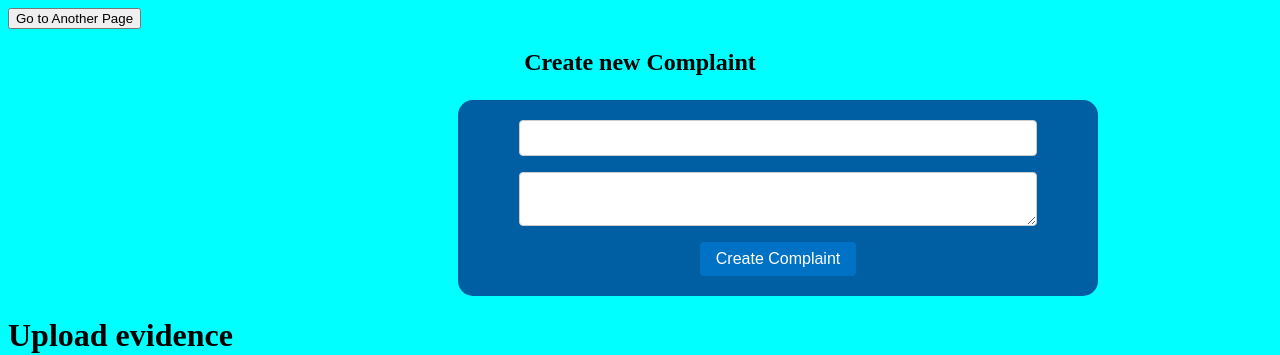
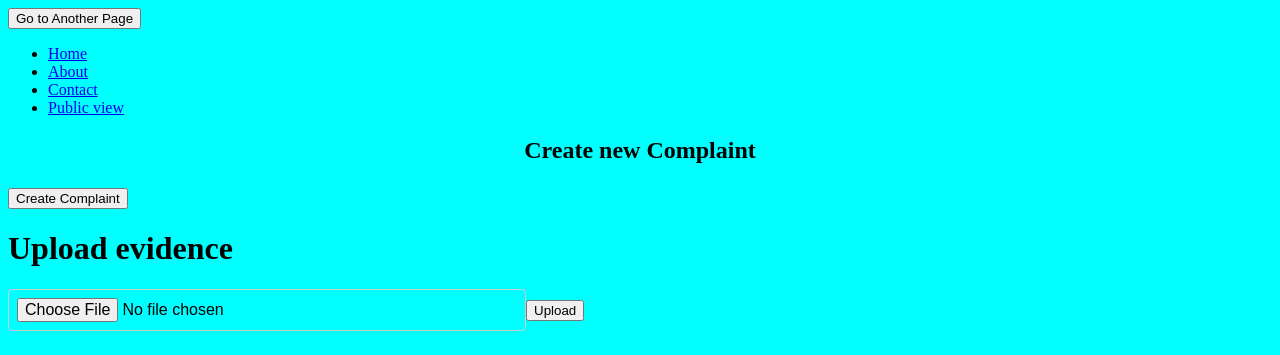
Before and after one commit to AnjanaPasinduMadushan/AF_Assignment, a React (Vite) app in the folder Frontend/: page / in a window 1280 px wide. Shown: the top 355 px of the page. Built offline with nearby package versions, Linux system fonts and the light colour scheme; no server answers.

Commit message:
resolve small isuues

```diff
--- a/Frontend/package.json
+++ b/Frontend/package.json
@@ -13,6 +13,7 @@
     "axios": "^1.4.0",
     "react": "^18.2.0",
     "react-dom": "^18.2.0",
+    "react-router-dom": "^6.11.1",
     "zustand": "^4.3.8"
   },
   "devDependencies": {
--- a/Frontend/src/App.jsx
+++ b/Frontend/src/App.jsx
@@ -6,6 +6,7 @@ import Complaints from "./components/Complaints";
 import UpdateForm from "./components/UpdateForm";
 import CreateForm from "./components/CreateForm";
 import Upload from "./components/Upload";
+import Navbar from "./components/Navbar";
 // import Upload from "./Upload";
 
 function App() {
@@ -30,6 +31,7 @@ function App() {
 
 <button onClick={handleClick}>Go to Another Page</button>
 
+<Navbar/>
 
       <CreateForm />
       <Upload/>
@@ -39,6 +41,7 @@ function App() {
 
 
 
+
     </div>
   );
 }
--- a/Frontend/src/components/Complaint.jsx
+++ b/Frontend/src/components/Complaint.jsx
@@ -33,7 +33,7 @@ export default function Complaint({ complaint }) {
 
   return (
     <div className="div2" key={complaint._id}>
-      <h2>Title</h2>
+      <h2>Complaint Heading</h2>
       <h3>{complaint.title}</h3>
       <h2>Description</h2>
       <h3>{complaint.body}</h3>
--- a/Frontend/src/components/CreateForm.jsx
+++ b/Frontend/src/components/CreateForm.jsx
@@ -1,23 +1,42 @@
 import complaintsStore from "../stores/complaintsStore";
-import '../asset/CreateForm.css';
-import React, { useState } from 'react';
+import "../asset/CreateForm.css";
+import React, { useState, useEffect } from "react";
 
 export default function CreateForm() {
-
   const [clickTime, setClickTime] = useState(null);
+  const [showForm, setShowForm] = useState(false);
 
   const handleClick = () => {
     const time = new Date();
     setClickTime(time.toLocaleTimeString());
+    setShowForm(true);
   };
 
   const complaintStore = complaintsStore();
+
+  useEffect(() => {
+    let timer = null;
+    if (showForm) {
+      timer = setTimeout(() => {
+        setShowForm(false);
+      }, 6000); // hide form after 1 minute (60,000 milliseconds)
+    }
+    return () => {
+      clearTimeout(timer);
+    };
+  }, [showForm]);
 
   if (complaintStore.updateForm._id) return <></>;
 
   return (
     <div className="form">
       <h2>Create new Complaint</h2>
+      {!showForm && (
+        <button onClick={handleClick} type="button">
+          Create Complaint
+        </button>
+      )}
+      {showForm && (
         <form onSubmit={complaintStore.createComplaint}>
           <input
             onChange={complaintStore.updateCreateFormField}
@@ -29,13 +48,12 @@ export default function CreateForm() {
             value={complaintStore.createForm.body}
             name="body"
           />
-        <button onClick={handleClick} type="submit" >Create Complaint</button>
+          <button type="submit">Submit</button>
+        </form>
+      )}
       <div>
         {clickTime && <p>Last post created at {clickTime}</p>}
       </div>
-      </form>
-
-
     </div>
   );
 }
--- /dev/null
+++ b/Frontend/src/components/Navbar.jsx
@@ -0,0 +1,16 @@
+import React from 'react';
+
+function Navbar() {
+  return (
+    <nav>
+      <ul>
+        <li><a href="/">Home</a></li>
+        <li><a href="/about">About</a></li>
+        <li><a href="/contact">Contact</a></li>
+        <li><a href="/contact">Public view </a></li>
+      </ul>
+    </nav>
+  );
+}
+
+export default Navbar;
```
Also changed, not shown: Frontend/src/components/About.jsx (added, +13 -0 lines), Frontend/src/components/Home.jsx (added, +13 -0 lines), 5 other files (tests, documents, lock files or other folders). Lines whose indentation alone changed are shown as unchanged.
